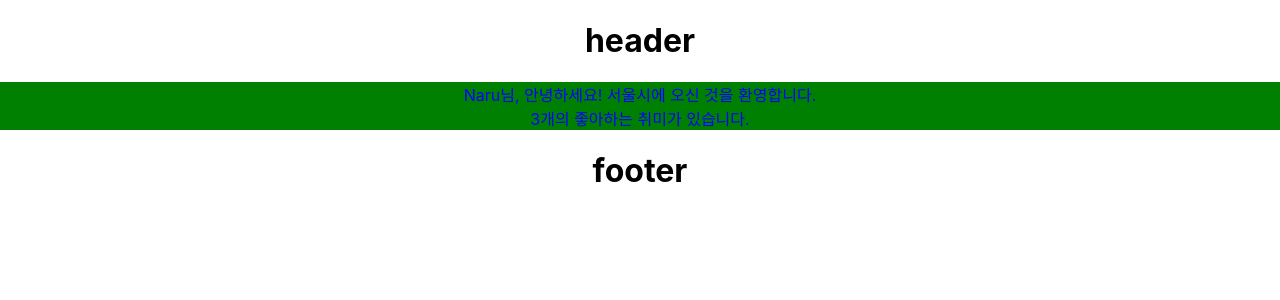
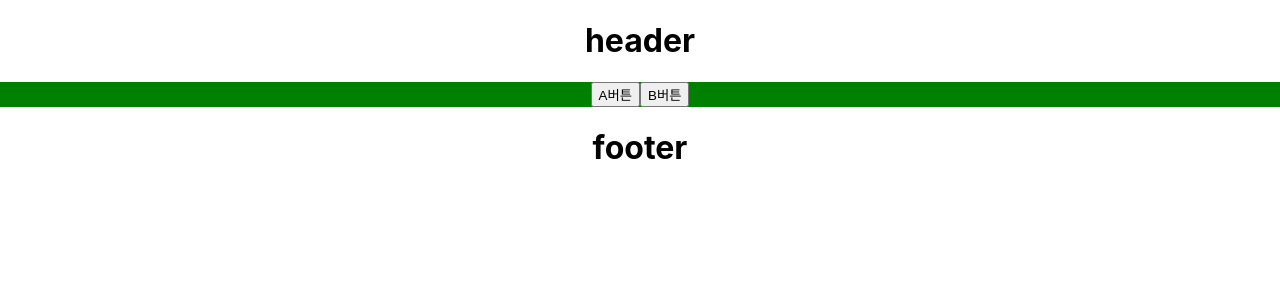
Before and after one commit to NaruNarsha/ReactBook, a React (Create React App) app in the folder chapter5/: page / in a window 1280 px wide. Shown: the top 300 px of the page. Built offline with nearby package versions, Linux system fonts and the light colour scheme.

Commit message:
update chapter5

```diff
--- a/chapter5/src/App.js
+++ b/chapter5/src/App.js
@@ -3,6 +3,10 @@
 import Body from './component/Body';
 import Footer from './component/Footer';
 
+
+function ChildComp(){
+  return <div>child component</div>
+}
 
 function App() {
 
@@ -15,7 +19,9 @@
   return (
     <div className="App">
       <Header />
-      <Body {...BodyProps} />
+      <Body>
+        <ChildComp />
+      </Body>
       <Footer />
     </div>
   );
--- a/chapter5/src/component/Body.js
+++ b/chapter5/src/component/Body.js
@@ -1,18 +1,69 @@
 import "./Body.css";
 
-function Body(props) {
+// function Body( {name, location, favorList = []}) {
 
-    const {name, location, fovoriteList} = props;
-    console.log(name, location);
+//     console.log(name, location, favorList);
+
+//     return (
+//         <div className = "body">
+//             {name}님, 안녕하세요! {location}에 오신 것을 환영합니다.
+
+//             <br />
+//                 {favorList.length}개의 좋아하는 취미가 있습니다.
+//         </div>
+//     );
+// }
+
+
+// Body.defaultProps = {
+//     favorList: [],
+// };
+
+//==============================================================================
+
+// function Body({children}) {
+//     console.clear();
+//     console.log(children);
+//     return <div className = "body">{children}</div>;
+// }
+
+
+//==============================================================================
+
+
+// function Body(){
+//     function handleOnClick(){
+//         alert("버튼이 클릭되었습니다.");
+//     }
+
+//     return (
+//         <div className="body">
+//             <button onClick = {handleOnClick}>클릭하세요</button>
+//         </div>
+//     )
+// }
+
+//==============================================================================
+
+function Body(){
+    function handleOnClick(e){
+        console.clear();
+        console.log(e);
+        console.log(e.target.name)
+    }
 
     return (
         <div className = "body">
-            {name}님, 안녕하세요! {location}에 오신 것을 환영합니다.
-
-            <br />
-                {fovoriteList.length}개의 좋아하는 취미가 있습니다.
+            <button name="A버튼" onClick={handleOnClick}>
+                A버튼
+            </button>
+            <button name="B버튼" onClick={handleOnClick}>
+                B버튼
+            </button>
         </div>
     );
 }
 
+
+
 export default Body;
```
